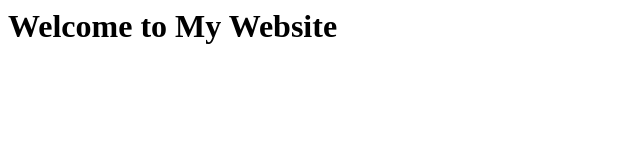
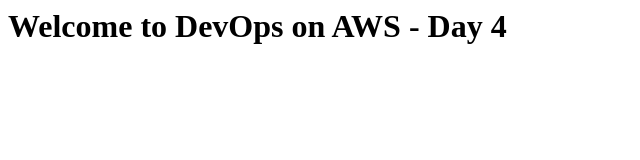
Before and after one commit to uSErNAmEB1/devops-project, a plain HTML site: page index.html in a window 1280 px wide. Shown: the whole page, without its empty margins (0-640 px from the left). Drawn offline with Linux system fonts and the light colour scheme.

Commit message:
initial commit

```diff
--- a/index.html
+++ b/index.html
@@ -1,6 +1,5 @@
+<!-- index.html -->
 <html>
-  <head><title>Welcome</title></head>
-  <body>
-    <h1>Welcome to My Website</h1>
-  </body>
+  <head><title>My AWS Website</title></head>
+  <body><h1>Welcome to DevOps on AWS - Day 4</h1></body>
 </html>
```
